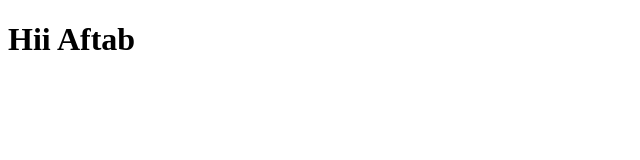
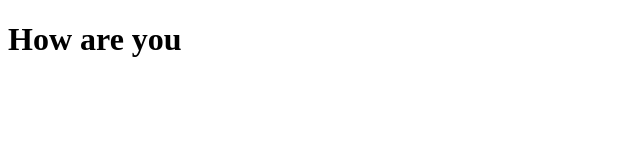
Before and after one commit to aftabahmadksolves/best-repo-eveer, a plain HTML site: page index.html in a window 1280 px wide. Shown: the whole page, without its empty margins (0-640 px from the left). Drawn offline with Linux system fonts and the light colour scheme.

Commit message:
Deletion

```diff
--- a/index.html
+++ b/index.html
@@ -6,6 +6,6 @@
     <title>Document</title>
 </head>
 <body>
-    <h1>Hii Aftab</h1>
+    <h1>How are you  </h1>
 </body>
 </html>
```
